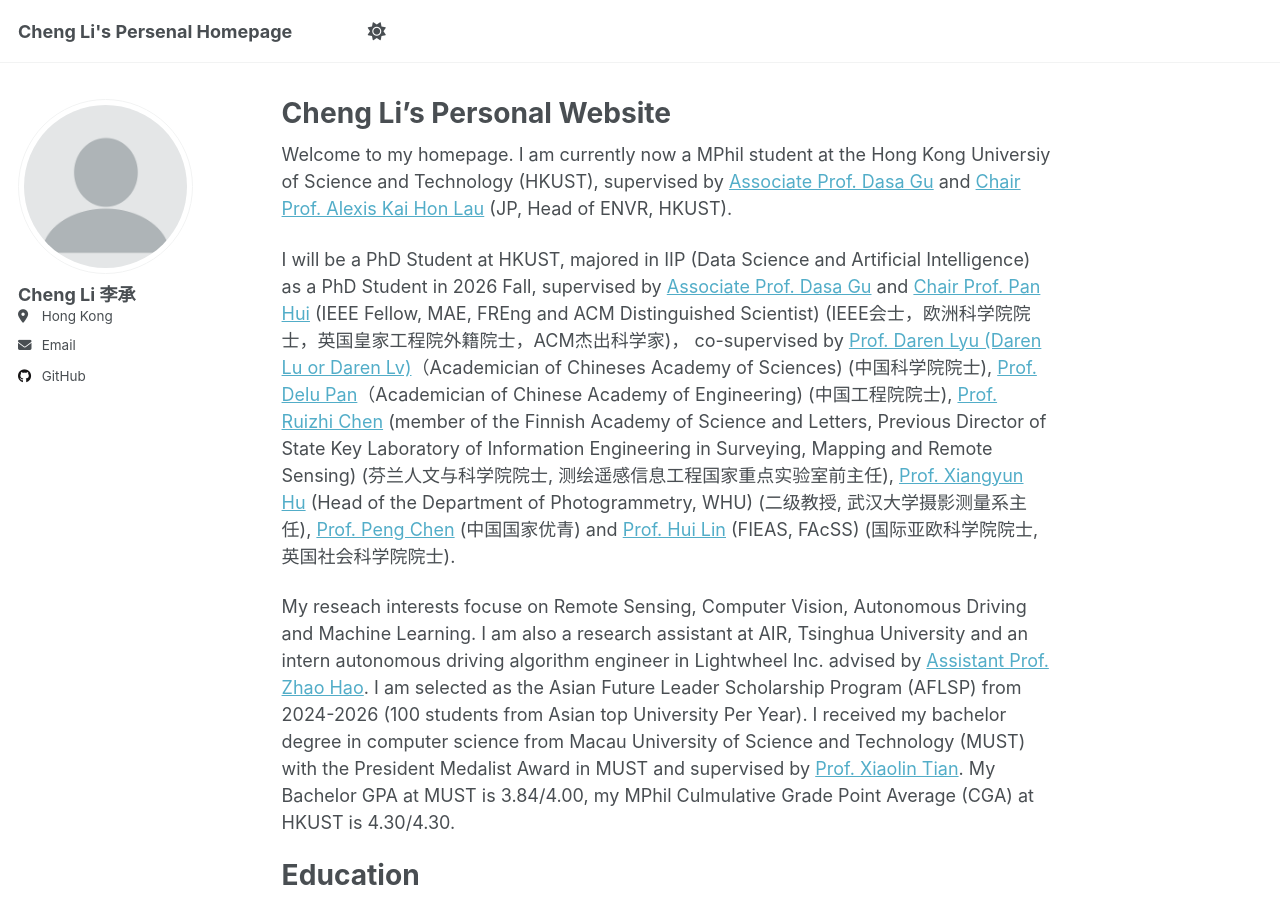
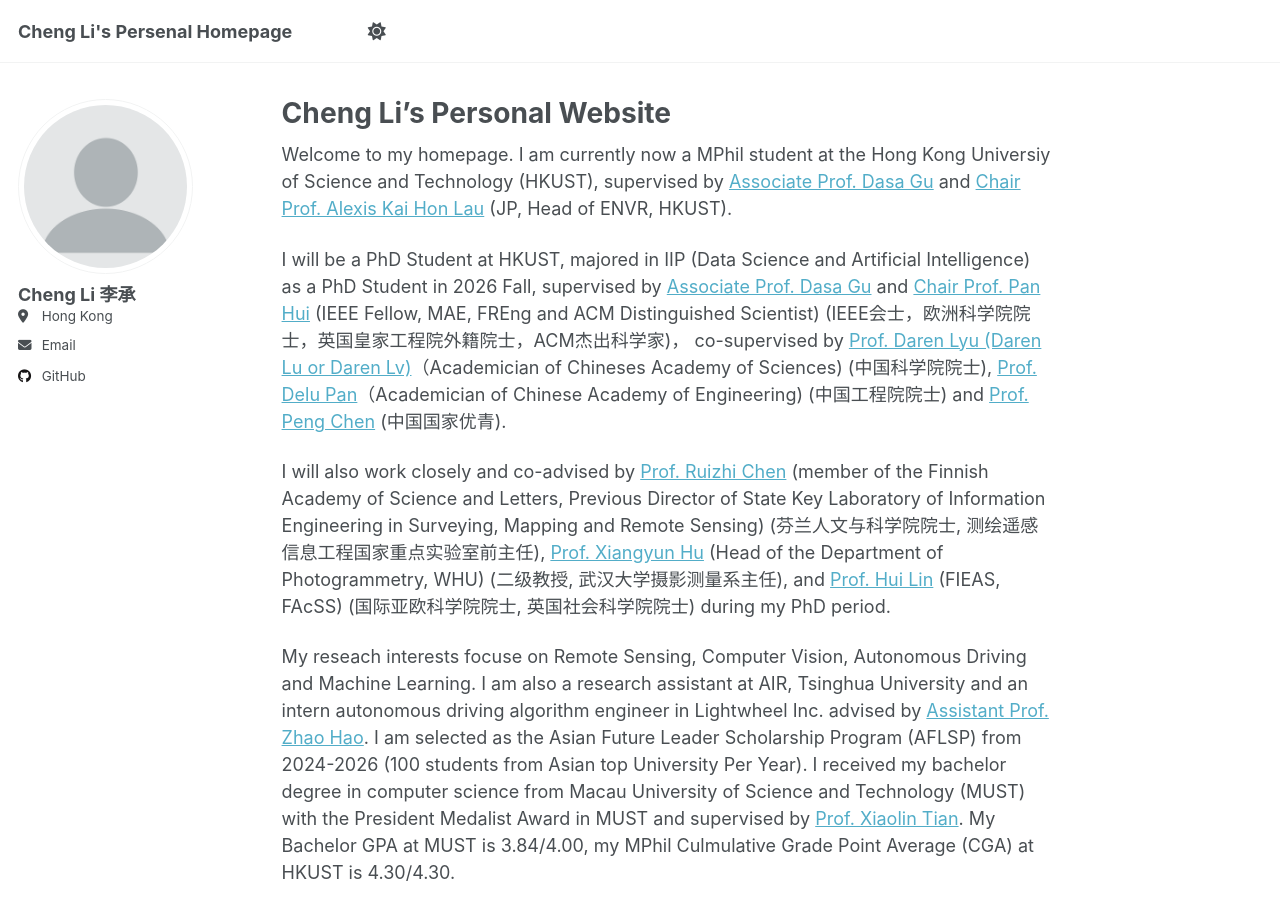
Before and after one commit to chengli24/chengli24, a Jekyll site: the page built from _pages/about.md, in a window 1280 px wide and 900 px high. Built offline with Jekyll 4.4.1, drawn with Linux system fonts in a browser that asks for light colours; a script that is not in the unit is left out.

Commit message:
Update about.md

```diff
--- a/_pages/about.md
+++ b/_pages/about.md
@@ -8,7 +8,9 @@ redirect_from:
 ---
 Welcome to my homepage. I am currently now a MPhil student at the Hong Kong Universiy of Science and Technology (HKUST), supervised by [Associate Prof. Dasa Gu](https://scholar.google.com/citations?user=NUV28h8AAAAJ&hl=en) and [Chair Prof. Alexis Kai Hon Lau](https://scholar.google.com/citations?user=sB519ukAAAAJ&hl=en) (JP, Head of ENVR, HKUST).
 
-I will be a PhD Student at HKUST, majored in IIP (Data Science and Artificial Intelligence) as a PhD Student in 2026 Fall, supervised by [Associate Prof. Dasa Gu](https://scholar.google.com/citations?user=NUV28h8AAAAJ&hl=en) and [Chair Prof. Pan Hui](https://scholar.google.com/citations?user=dcDrhzMAAAAJ&hl=zh-CN) (IEEE Fellow, MAE, FREng and ACM Distinguished Scientist) (IEEE会士，欧洲科学院院士，英国皇家工程院外籍院士，ACM杰出科学家)， co-supervised by [Prof. Daren Lyu (Daren Lu or Daren Lv)](https://iap.cas.cn/sourcedb/zw/gbzjrc/ys/200908/t20090805_5548911.html)（Academician of Chineses Academy of Sciences) (中国科学院院士), [Prof. Delu Pan](https://ocac.zju.edu.cn/2020/0509/c50525a2094491/pagem.htm)（Academician of Chinese Academy of Engineering) (中国工程院院士), [Prof. Ruizhi Chen](https://scholar.google.com/citations?user=ViEjhlsAAAAJ&hl=zh-CN)  (member of the Finnish Academy of Science and Letters, Previous Director of State Key Laboratory of Information Engineering in Surveying, Mapping and Remote Sensing) (芬兰人文与科学院院士, 测绘遥感信息工程国家重点实验室前主任), [Prof. Xiangyun Hu](https://scholar.google.com/citations?user=MVFNsJgAAAAJ&hl=en) (Head of the Department of Photogrammetry, WHU) (二级教授, 武汉大学摄影测量系主任), [Prof. Peng Chen](http://www.sdioi.com/ryxx/1541.html) (中国国家优青) and [Prof. Hui Lin](https://scholar.google.com/citations?user=utTxEzYAAAAJ&hl=zh-TW) (FIEAS, FAcSS) (国际亚欧科学院院士, 英国社会科学院院士).
+I will be a PhD Student at HKUST, majored in IIP (Data Science and Artificial Intelligence) as a PhD Student in 2026 Fall, supervised by [Associate Prof. Dasa Gu](https://scholar.google.com/citations?user=NUV28h8AAAAJ&hl=en) and [Chair Prof. Pan Hui](https://scholar.google.com/citations?user=dcDrhzMAAAAJ&hl=zh-CN) (IEEE Fellow, MAE, FREng and ACM Distinguished Scientist) (IEEE会士，欧洲科学院院士，英国皇家工程院外籍院士，ACM杰出科学家)， co-supervised by [Prof. Daren Lyu (Daren Lu or Daren Lv)](https://iap.cas.cn/sourcedb/zw/gbzjrc/ys/200908/t20090805_5548911.html)（Academician of Chineses Academy of Sciences) (中国科学院院士), [Prof. Delu Pan](https://ocac.zju.edu.cn/2020/0509/c50525a2094491/pagem.htm)（Academician of Chinese Academy of Engineering) (中国工程院院士) and [Prof. Peng Chen](http://www.sdioi.com/ryxx/1541.html) (中国国家优青).
+
+I will also work closely and co-advised by [Prof. Ruizhi Chen](https://scholar.google.com/citations?user=ViEjhlsAAAAJ&hl=zh-CN)  (member of the Finnish Academy of Science and Letters, Previous Director of State Key Laboratory of Information Engineering in Surveying, Mapping and Remote Sensing) (芬兰人文与科学院院士, 测绘遥感信息工程国家重点实验室前主任), [Prof. Xiangyun Hu](https://scholar.google.com/citations?user=MVFNsJgAAAAJ&hl=en) (Head of the Department of Photogrammetry, WHU) (二级教授, 武汉大学摄影测量系主任), and [Prof. Hui Lin](https://scholar.google.com/citations?user=utTxEzYAAAAJ&hl=zh-TW) (FIEAS, FAcSS) (国际亚欧科学院院士, 英国社会科学院院士) during my PhD period.
 
 My reseach interests focuse on Remote Sensing, Computer Vision, Autonomous Driving and Machine Learning. I am also a research assistant at AIR, Tsinghua University and an intern autonomous driving algorithm engineer in Lightwheel Inc. advised by [Assistant Prof. Zhao Hao](https://air.tsinghua.edu.cn/en/info/1046/1652.htm). I am selected as the Asian Future Leader Scholarship Program (AFLSP) from 2024-2026 (100 students from Asian top University Per Year). I received my bachelor degree in computer science from Macau University of Science and Technology (MUST) with the President Medalist Award in MUST and supervised by [Prof. Xiaolin Tian](https://fie.must.edu.mo/id-1444/person/view/id-539.html). My Bachelor GPA at MUST is 3.84/4.00, my MPhil Culmulative Grade Point Average (CGA) at HKUST is 4.30/4.30.
 
```
